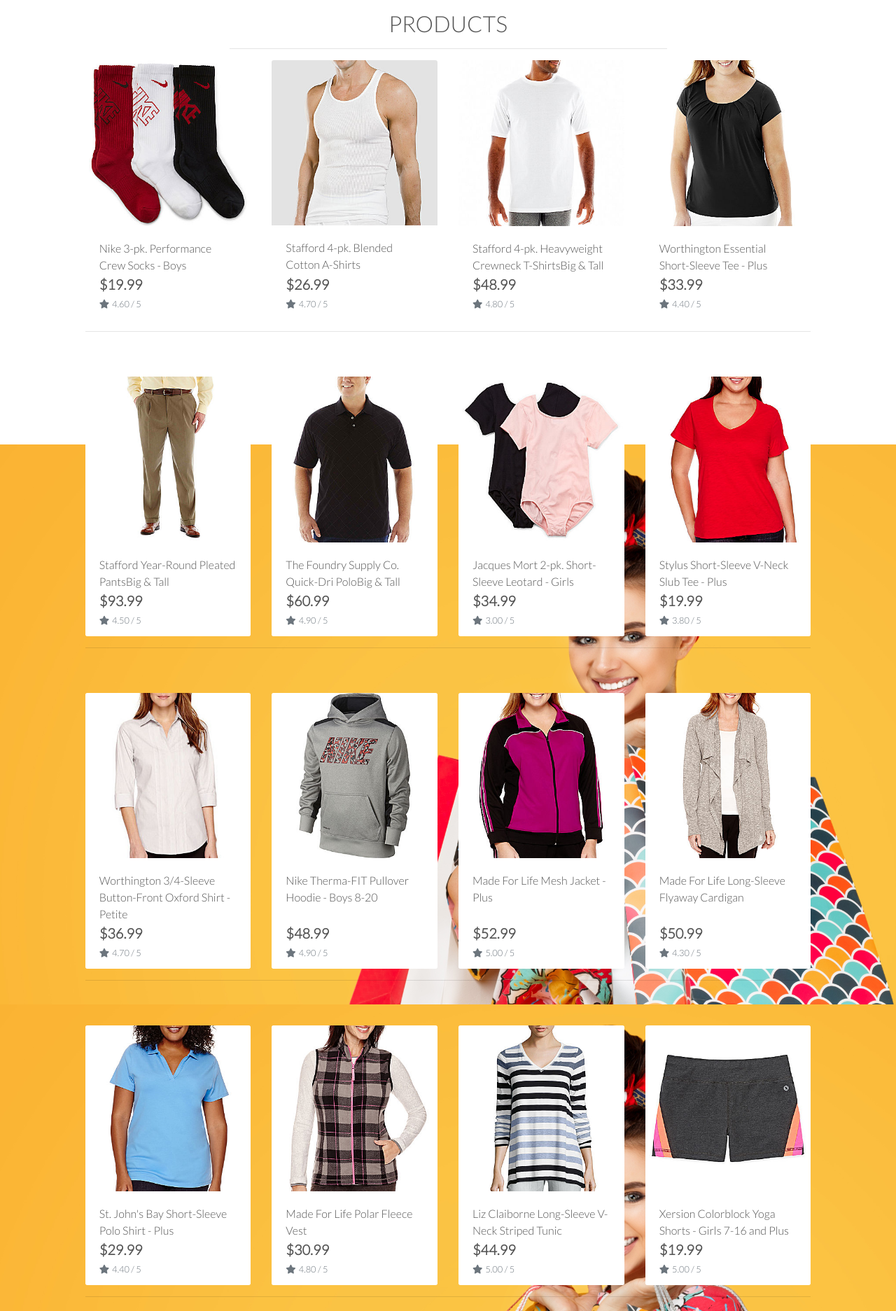
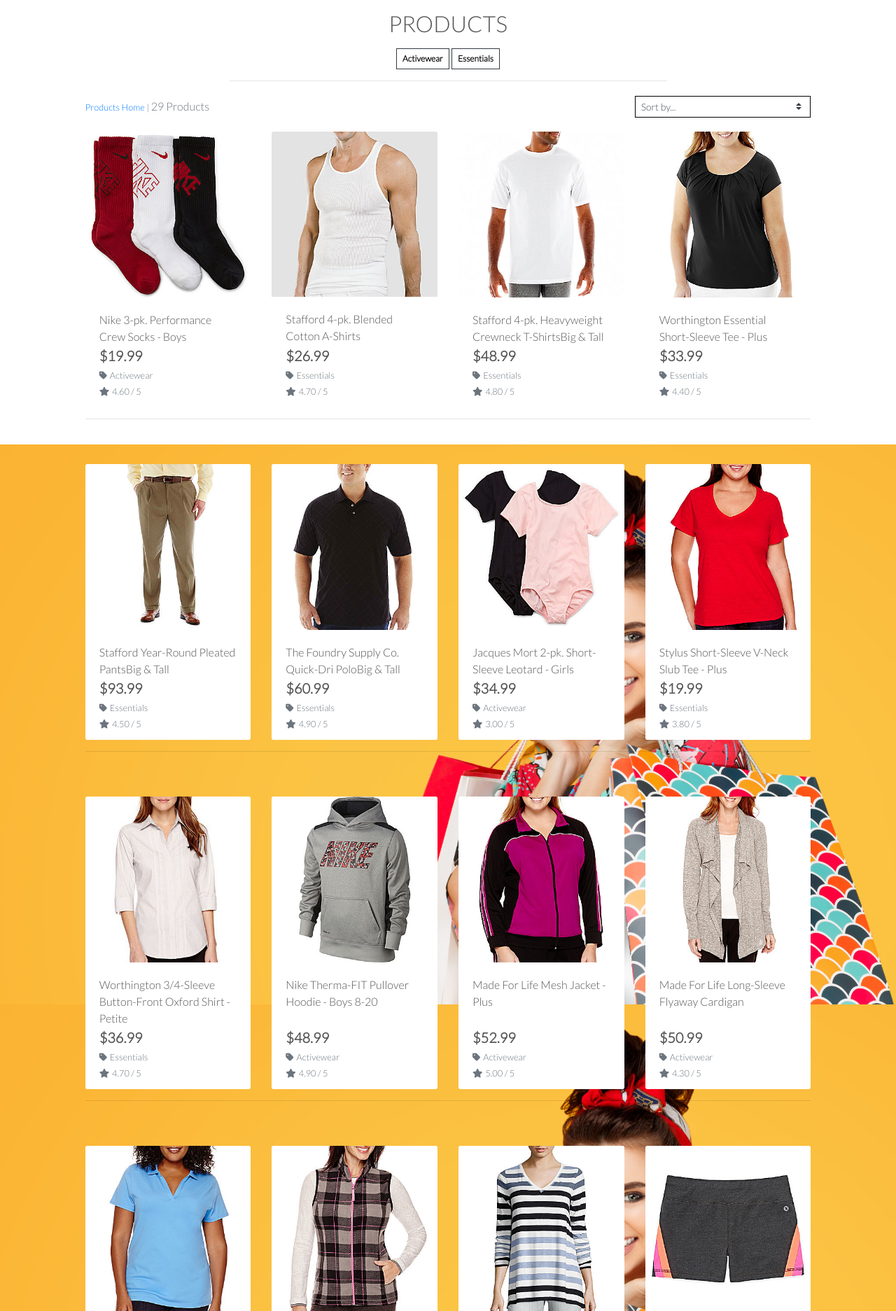
Before and after one commit to AlrxDaley/ecommerce-website, a Django app: a page that uses products/templates/products/products.html in a window 1280 px wide. Shown: the part 165-2038 px from the top of the page at 70% size. Run offline with Django 4.2, Linux system fonts and the light colour scheme; data comes from the database, SQL or seed files in the repository; some libraries are stand-ins or nearby versions.

Commit message:
added sorting JS and back to top link

```diff
--- a/products/templates/products/products.html
+++ b/products/templates/products/products.html
@@ -16,12 +16,41 @@
     <div class="row">
         <div class="col text-center mt-3">
             <h2 class="logo-font">Products</h2>
+            {% for c in current_categories %}
+                <a class="category-badge text-decoration-none" href="{% url 'products' %}?category={{ c.name }}">
+                    <span class="p-2 mt-2 badge badge-white text-black rounded-0 border border-dark">{{ c.friendly_name }}</span>
+                </a>
+            {% endfor %}
             <hr class="w-50 mb-1">
         </div>
     </div>
     <div class="row">
         <div class="product-container col-10 offset-1">
-            <div class="row mt-1 mb-2"></div>
+            <div class="row mt-1 mb-2">
+                <div class="col-12 col-md-6 my-auto order-md-last d-flex justify-content-center justify-content-md-end">
+                    <div class="sort-select-wrapper w-50">
+                        <select id="sort-selector" class="custom-select custom-select-sm rounded-0 border border-{% if current_sorting != 'None_None' %}info{% else %}black{% endif %}">
+                            <option value="reset" {% if current_sorting == 'None_None' %}selected{% endif %}>Sort by...</option>
+                            <option value="price_asc" {% if current_sorting == 'price_asc' %}selected{% endif %}>Price (low to high)</option>
+                            <option value="price_desc" {% if current_sorting == 'price_desc' %}selected{% endif %}>Price (high to low)</option>
+                            <option value="rating_asc" {% if current_sorting == 'rating_asc' %}selected{% endif %}>Rating (low to high)</option>
+                            <option value="rating_desc" {% if current_sorting == 'rating_desc' %}selected{% endif %}>Rating (high to low)</option>
+                            <option value="name_asc" {% if current_sorting == 'name_asc' %}selected{% endif %}>Name (A-Z)</option>
+                            <option value="name_desc" {% if current_sorting == 'name_desc' %}selected{% endif %}>Name (Z-A)</option>
+                            <option value="category_asc" {% if current_sorting == 'category_asc' %}selected{% endif %}>Category (A-Z)</option>
+                            <option value="category_desc" {% if current_sorting == 'category_desc' %}selected{% endif %}>Category (Z-A)</option>
+                        </select>
+                    </div>
+                </div>
+                <div class="col-12 col-md-6 order-md-first">
+                    <p class="text-muted mt-3 text-center text-md-left">
+                        {% if search_term or current_categories or current_sorting != 'None_None' %}
+                            <span class="small"><a href="{% url 'products' %}">Products Home</a> | </span>
+                        {% endif %}
+                        {{ products|length }} Products{% if search_term %} found for <strong>"{{ search_term }}"</strong>{% endif %}
+                    </p>
+                </div>
+            </div>
             <div class="row">
                 {% for product in products %}
                     <div class="col-sm-6 col-md-6 col-lg-4 col-xl-3">
@@ -42,6 +71,13 @@
                                 <div class="row">
                                     <div class="col">
                                         <p class="lead mb-0 text-left font-weight-bold">${{ product.price }}</p>
+                                        {% if product.category %}
+                                            <p class="small mt-1 mb-0">
+                                                <a class="text-muted" href="{% url 'products' %}?category={{ product.category.name }}">
+                                                    <i class="fas fa-tag mr-1"></i>{{ product.category.friendly_name }}
+                                                </a>
+                                            </p>
+                                        {% endif %}
                                         {% if product.rating %}
                                             <small class="text-muted"><i class="fas fa-star mr-1"></i>{{ product.rating }} / 5</small>
                                         {% else %}
@@ -78,3 +114,36 @@
     </div>
 </div>
 {% endblock %}
+
+
+{% block postloadjs %}
+    {{ block.super }}
+    <script type="text/javascript">
+		$('.btt-link').click(function(e) {
+			window.scrollTo(0,0)
+		})
+	</script>
+
+    <script type="text/javascript">
+        $('#sort-selector').change(function() {
+            var selector = $(this);
+            var currentUrl = new URL(window.location);
+
+            var selectedVal = selector.val();
+            if(selectedVal != "reset"){
+                var sort = selectedVal.split("_")[0];
+                var direction = selectedVal.split("_")[1];
+
+                currentUrl.searchParams.set("sort", sort);
+                currentUrl.searchParams.set("direction", direction);
+
+                window.location.replace(currentUrl);
+            } else {
+                currentUrl.searchParams.delete("sort");
+                currentUrl.searchParams.delete("direction");
+
+                window.location.replace(currentUrl);
+            }
+        })
+    </script>
+{% endblock %}
--- a/products/views.py
+++ b/products/views.py
@@ -2,6 +2,7 @@
 from django.contrib import messages
 from django.db.models import Q
 from .models import product, category
+from django.db.models.functions import Lower
 
 # Create your views here.
 
@@ -22,6 +23,9 @@
             if sortkey == 'name':
                 sortkey = 'lower_name'
                 Products = Products.annotate(lower_name=Lower('name'))
+
+            if sortkey == 'category':
+                sortkey = 'category__name'
 
             if 'direction' in request.GET:
                 direction = request.GET['direction']
--- a/static/css/base.css
+++ b/static/css/base.css
@@ -70,6 +70,24 @@
 	z-index: -1;
 }
 
+a.category-badge > span.badge:hover {
+    background: #212529 !important;
+    color: #fff !important;
+}
+
+.btt-button {
+    height: 42px;
+    width: 42px;
+    position: fixed;
+    bottom: 10px;
+    right: 10px;
+}
+
+.btt-link {
+    cursor: pointer;
+}
+
+
 /* -------------------------------- Media Queries */
 
 /* Slightly larger container on xl screens */
```
Also changed, not shown: products/templates/products/products_detail.html (+7 -0 lines).
